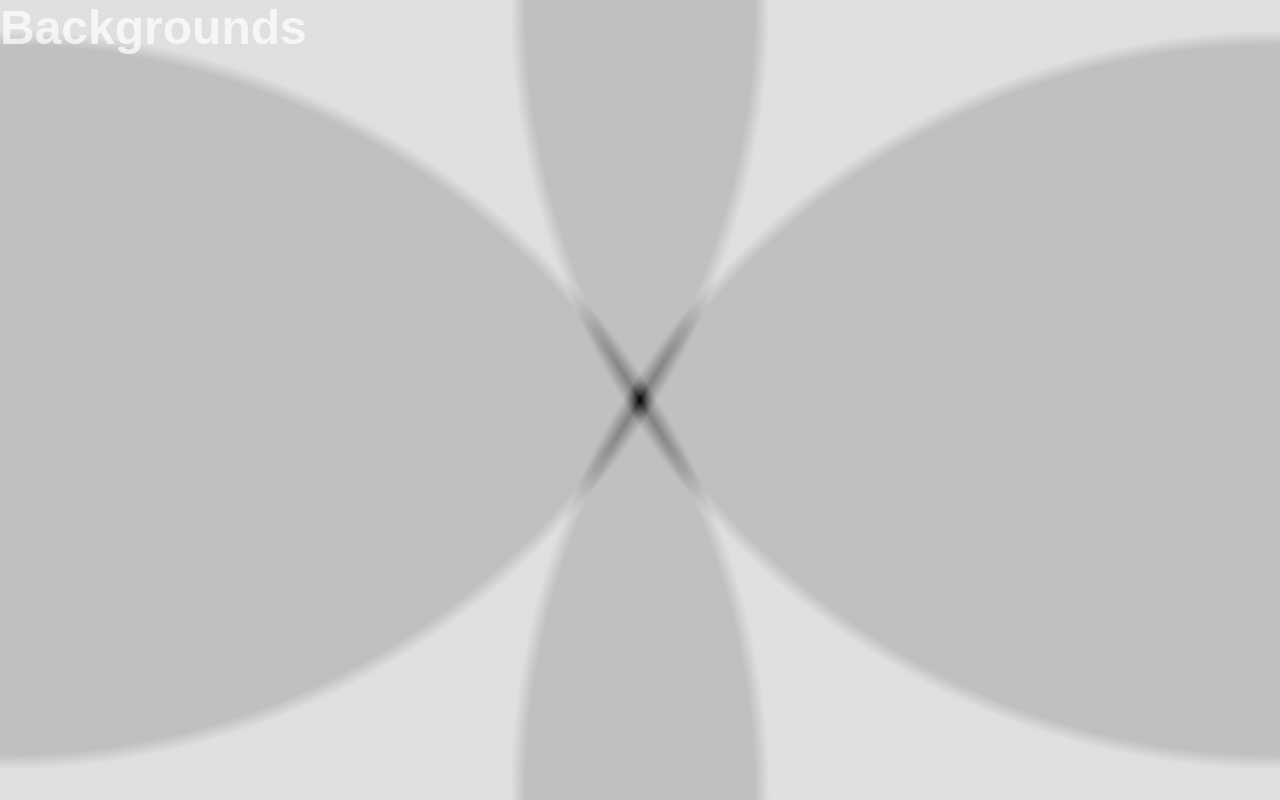
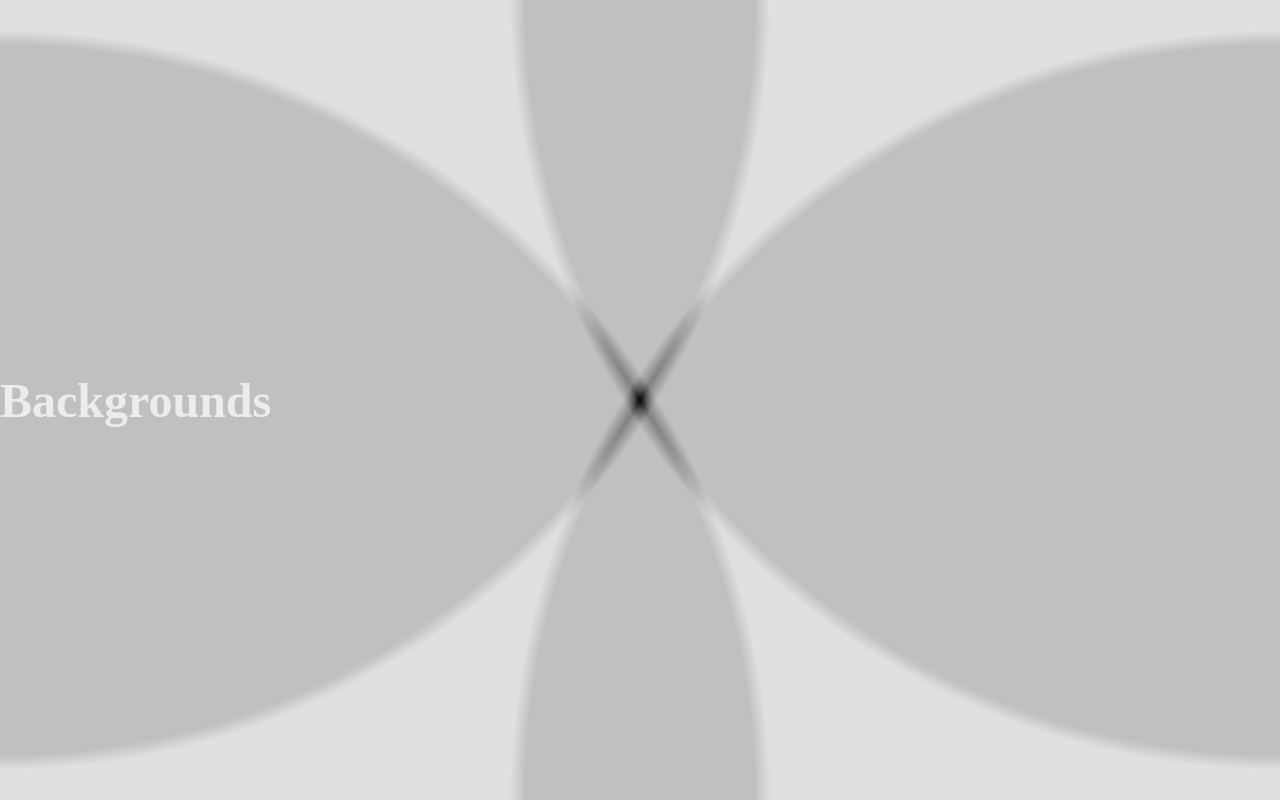
Before and after one commit to FebriArdiansyah1/tst, a plain HTML site: page index.html in a window 1280 px wide. Drawn offline with Linux system fonts and the light colour scheme.

Commit message:
Update style.css

```diff
--- a/style.css
+++ b/style.css
@@ -7,21 +7,20 @@
 }
 
 /* Style untuk body dan container */
-body, html {
-  height: 100%;
-  width: 100%;
+body {
+
   background-color: black;
-  display: flex;
-  justify-content: center;
-  align-items: center;
-  font-family: Arial, sans-serif;
+
 }
 
 /* Background grid titik */
 .background {
   width: 100%;
   height: 100vh;
-  background-color: black; /* Warna latar belakang hitam */
+  background-color: black;
+  display: flex;
+  justify-items: center;
+  align-items: center;/* Warna latar belakang hitam */
 
   /* Pola titik dengan radial-gradient */
   background-image:
```
